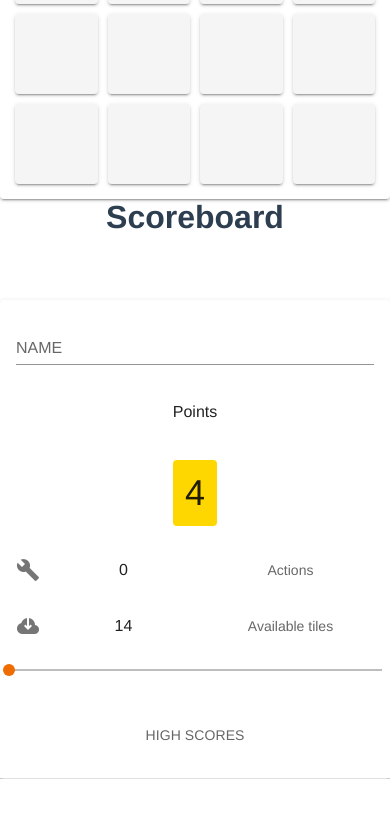
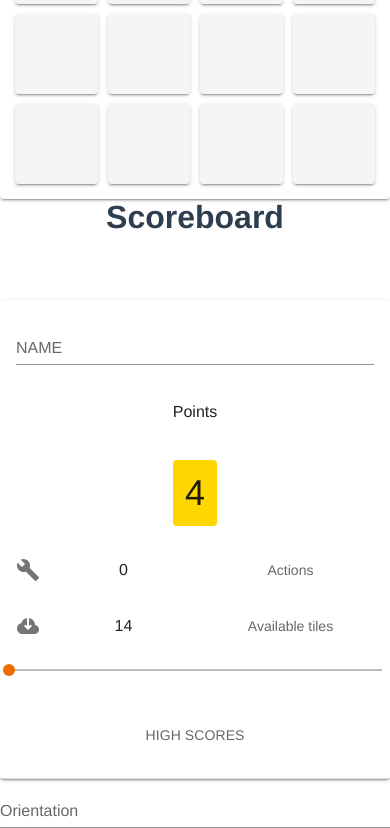
Before and after one commit to carlahremarklund/2048, a Vue app: page / in a window 390 px wide. Shown: the part 376-1204 px from the top of the page. Before the commit the page ends 1155 px from the top, so only its background shows below. Built offline with nearby package versions, Linux system fonts and the light colour scheme.

Commit message:
mobilehandler test 2

```diff
--- a/src/components/Board.vue
+++ b/src/components/Board.vue
@@ -94,6 +94,11 @@
     />
   </v-col>
   </v-row>
+  <v-text-field
+      label="Orientation"
+      hide-details="auto"
+      v-model="mobileEvent"
+    ></v-text-field>
   </div>
 </template>
 
@@ -126,6 +131,7 @@ export default {
       isGameOver: false,
       score: 0,
       name: '',
+      mobileEvent: null,
     };
   },
   computed: {
@@ -154,19 +160,7 @@ export default {
       this.direction(keyCodes[e.code] || undefined);
     },
     mobileHandler(event) {
-      // alpha: rotation around z-axis
-      const rotateDegrees = event.alpha;
-      // gamma: left to right
-      const leftToRight = event.gamma;
-      // beta: front back motion
-      const frontToBack = event.beta;
-
-      this.handleOrientationEvent(frontToBack, leftToRight, rotateDegrees);
-    },
-    handleOrientationEvent(frontToBack, leftToRight, rotateDegrees) {
-      alert(frontToBack);
-      alert(leftToRight);
-      alert(rotateDegrees);
+      this.mobileEvent = event.acceleration.x;
     },
     direction(direction) {
       switch (direction) {
@@ -336,8 +330,8 @@ export default {
     },
   },
   created() {
-    document.addEventListener('keyup', this.keyHandler);
-    window.addEventListener('deviceorientation', this.mobileHandler, true);
+    // document.addEventListener('keyup', this.keyHandler);
+    window.addEventListener('devicemotion', this.mobileHandler, true);
   },
   mounted() {
     this.init();
```
